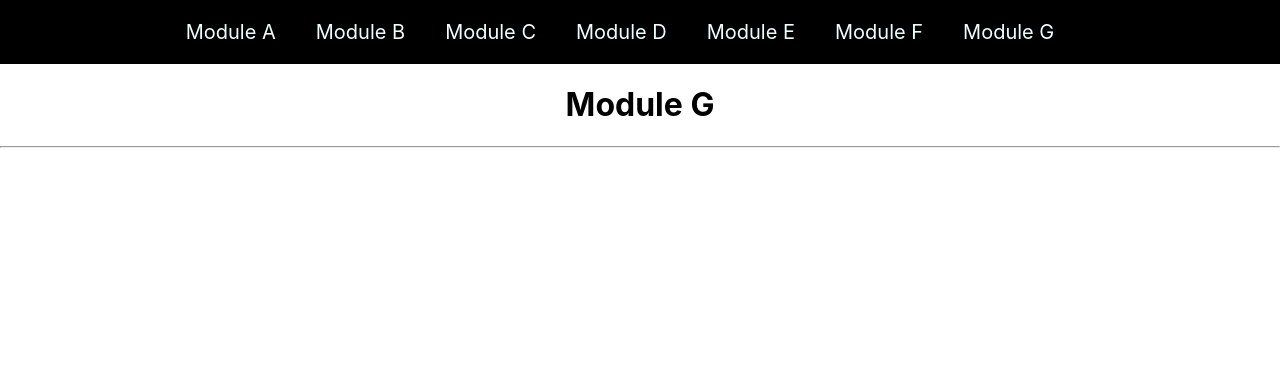
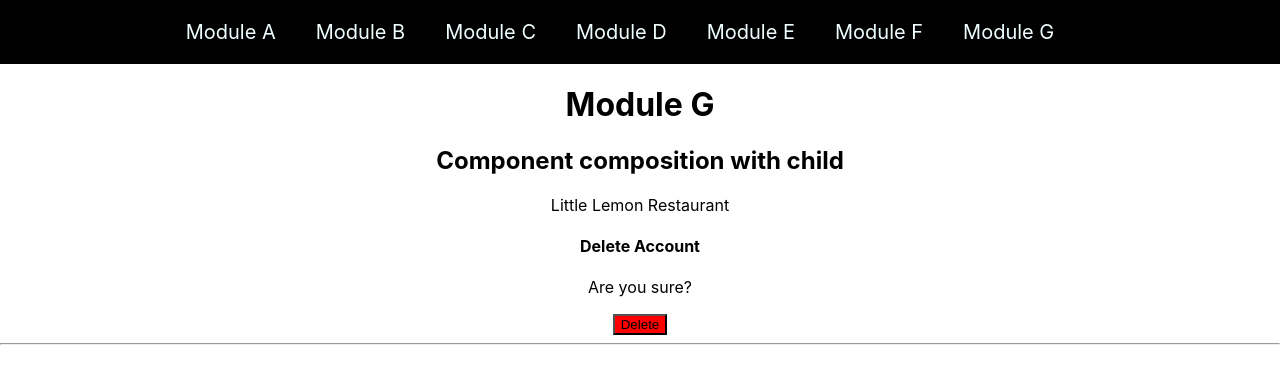
Before and after one commit to dwaxgio/meta-react-core, a React (Create React App) app: page /moduleg in a window 1280 px wide. Shown: the top 384 px of the page. Built offline with nearby package versions, Linux system fonts and the light colour scheme.

Commit message:
JSX ComponentCompositionWithChild

```diff
--- /dev/null
+++ b/src/components/ComponentCompositionWithChild.js
@@ -0,0 +1,31 @@
+const Button = ({ children, backgroundColor }) => {
+  return <button style={{ backgroundColor }}>{children}</button>;
+};
+
+const Alert = ({ children }) => {
+  return (
+    <>
+      <div className="Overlay" />
+      <div className="Alert">{children}</div>
+    </>
+  );
+};
+
+const DeleteButton = () => {
+  return <Button backgroundColor="red">Delete</Button>;
+};
+
+const ComponentCompositionWithChild = () => {
+  return (
+    <div>
+      <header>Little Lemon Restaurant</header>
+      <Alert>
+        <h4>Delete Account</h4>
+        <p>Are you sure?</p>
+        <DeleteButton />
+      </Alert>
+    </div>
+  );
+};
+
+export default ComponentCompositionWithChild;
--- a/src/pages/ModuleG.js
+++ b/src/pages/ModuleG.js
@@ -1,14 +1,13 @@
+import ComponentCompositionWithChild from "../components/ComponentCompositionWithChild";
 
 const ModuleG = () => {
   return (
     <>
       <h1>Module G</h1>
 
-
-      {/* <h2>Managing state within a component with useState</h2>
-      <UseStateHookManagingStateWithinComponent /> */}
+      <h2>Component composition with child</h2>
+      <ComponentCompositionWithChild />
       <hr />
-
     </>
   );
 };
```
